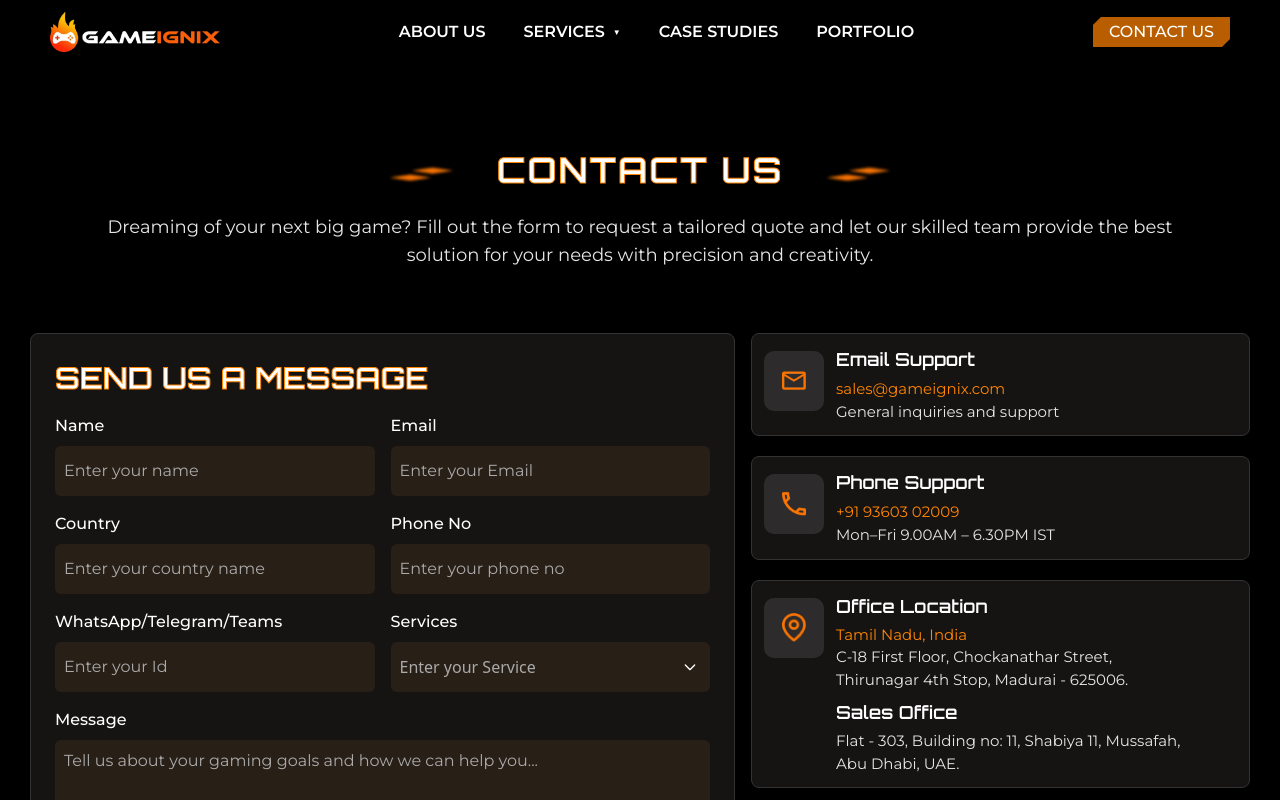
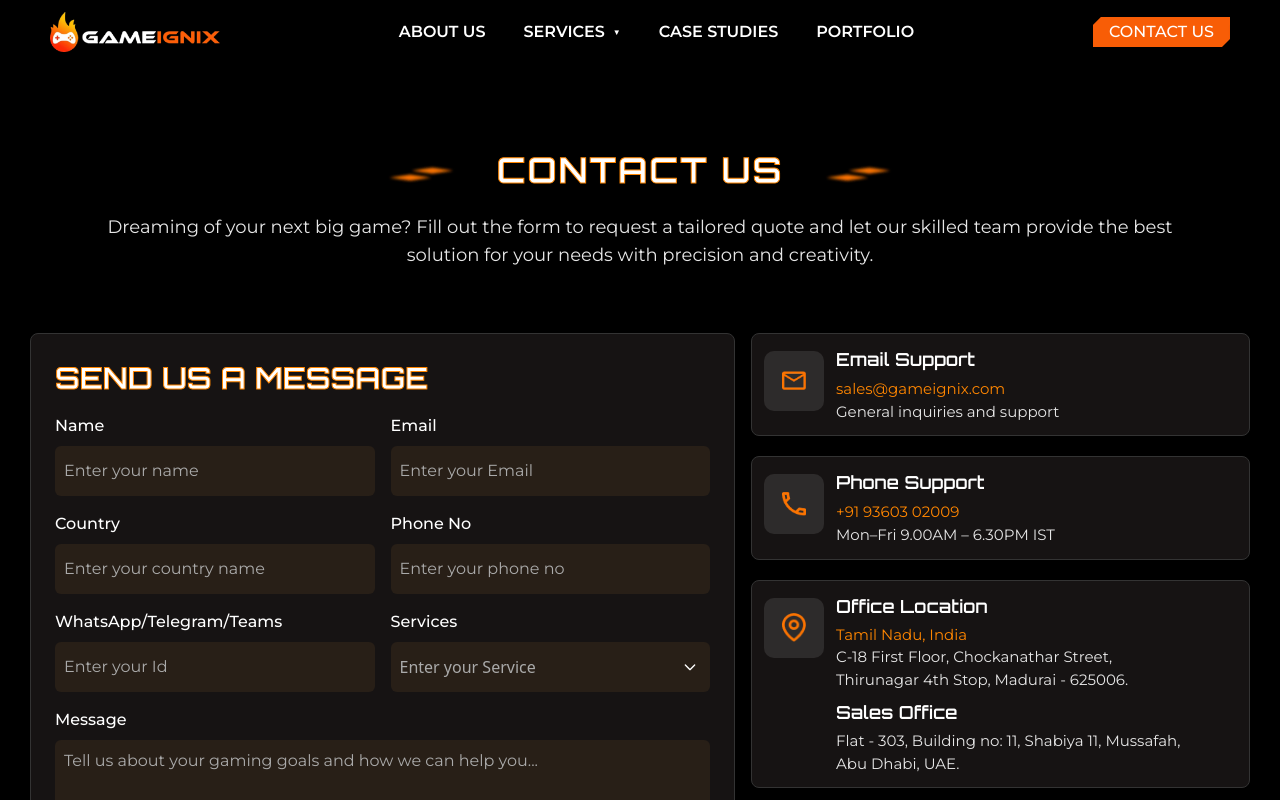
Before and after one commit to gameignis/gameignix-frontend, a Next.js app: page /contact in a window 1280 px wide. Shown: the top 800 px of the page. Built offline with nearby package versions, Linux system fonts and the light colour scheme; no server answers.

Commit message:
color changes

```diff
--- a/components/Header.js
+++ b/components/Header.js
@@ -182,12 +182,12 @@ export default function Navbar() {
                       </li>
                     </ul>
                     <div className="flex justify-center lg:justify-end">
-                      <Link href="/contact" aria-label="Contact Us" onClick={closeMobileMenu} className="inline-block p-[1px] bg-[#B85E00] text-[16px] uppercase
+                      <Link href="/contact" aria-label="Contact Us" onClick={closeMobileMenu} className="inline-block p-[1px] bg-[#f85d06] text-[16px] uppercase
                       transition-colors duration-300
                       [clip-path:polygon(0px_8px,8px_0px,100%_0,100%_calc(100%-8px),calc(100%-8px)_100%,0_100%)]
                       [-webkit-clip-path:polygon(0px_8px,8px_0px,100%_0,100%_calc(100%-8px),calc(100%-8px)_100%,0_100%)]
                       hover:bg-white [&>span]:inline-block [&>span]:w-full [&>span]:px-[15px] [&>span]:py-[6px]
-                      md:[&>span]:py-[2px] [&>span]:bg-[#B85E00] [&>span]:text-white
+                      md:[&>span]:py-[2px] [&>span]:bg-[#f85d06] [&>span]:text-white
                       [&>span]:font-medium [&>span]:no-underline [&>span]:transition-colors
                       [&>span]:duration-300
                       [&>span]:[clip-path:polygon(0px_8px,8px_0px,100%_0,100%_calc(100%-8px),calc(100%-8px)_100%,0_100%)]
```
